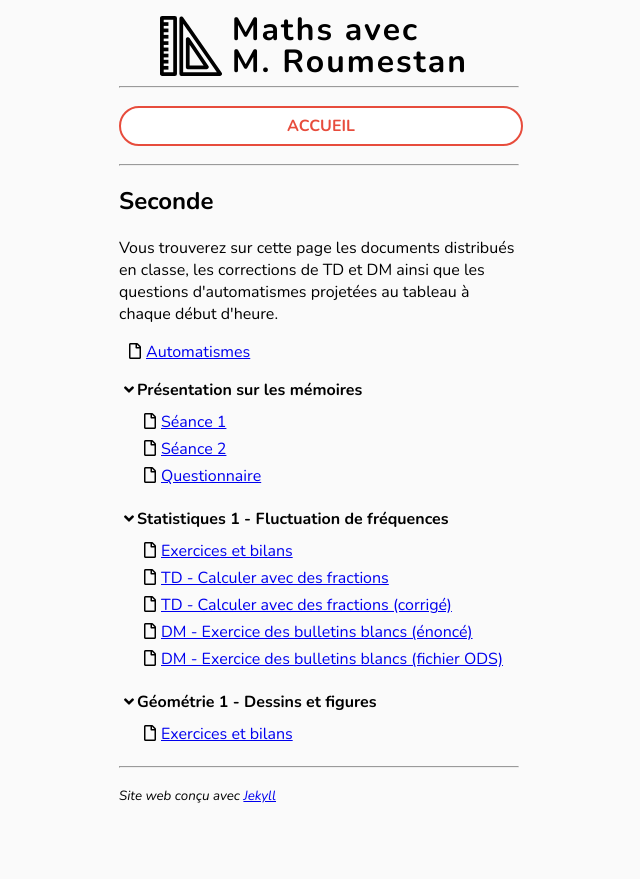
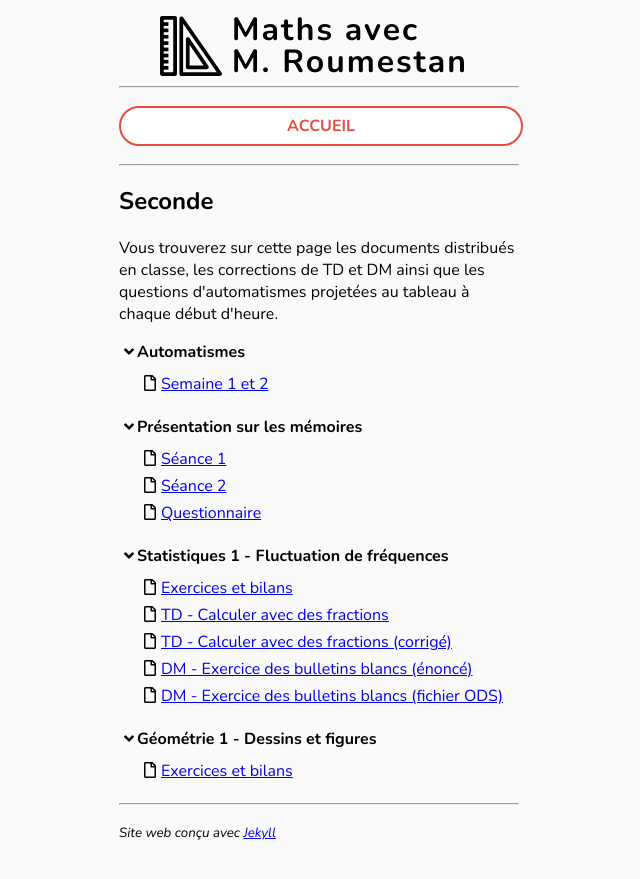
Before and after one commit to roumesta/roumestan.github.io, a Jekyll site: the page built from seconde.html, in a window 1280 px wide. Shown: the top 879 px of the page, without its empty margins (321-961 px from the left). Built offline with Jekyll 4.4.1, drawn with Linux system fonts in a browser that asks for light colours.

Commit message:
orga 200 auto

```diff
--- a/_data/seconde_docs.yml
+++ b/_data/seconde_docs.yml
@@ -1,3 +1,7 @@
+- title: Automatismes
+  items:
+    - name: Semaine 1 et 2
+      link: 200_automatismes_1.pdf
 - title: Présentation sur les mémoires
   items:
     - name: Séance 1
--- a/seconde.html
+++ b/seconde.html
@@ -12,10 +12,6 @@ title: Seconde
 <!--<p>Vous trouverez bientôt sur cette page l'ensemble des documents distribués en classe. </p>-->
 
 <p>Vous trouverez sur cette page les documents distribués en classe, les corrections de TD et DM ainsi que les questions d'automatismes projetées au tableau à chaque début d'heure.</p>
-
-<ul class="documents">
-<li><a href="{{ site.url }}/documents/200_automatismes.pdf" target="_blank">Automatismes</a></li>
-</ul>
 
 {% for sequence in site.data.seconde_docs %}
     <h4 class="toggle expanded">{{ sequence.title }}</h4>
```
Also changed, not shown: 2 other files.
